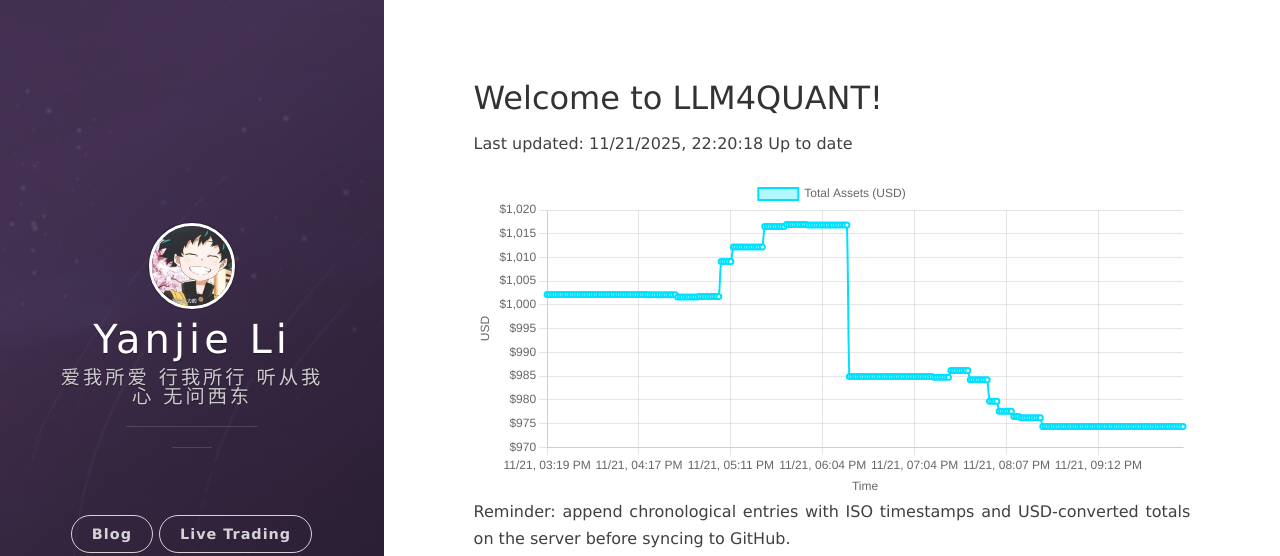
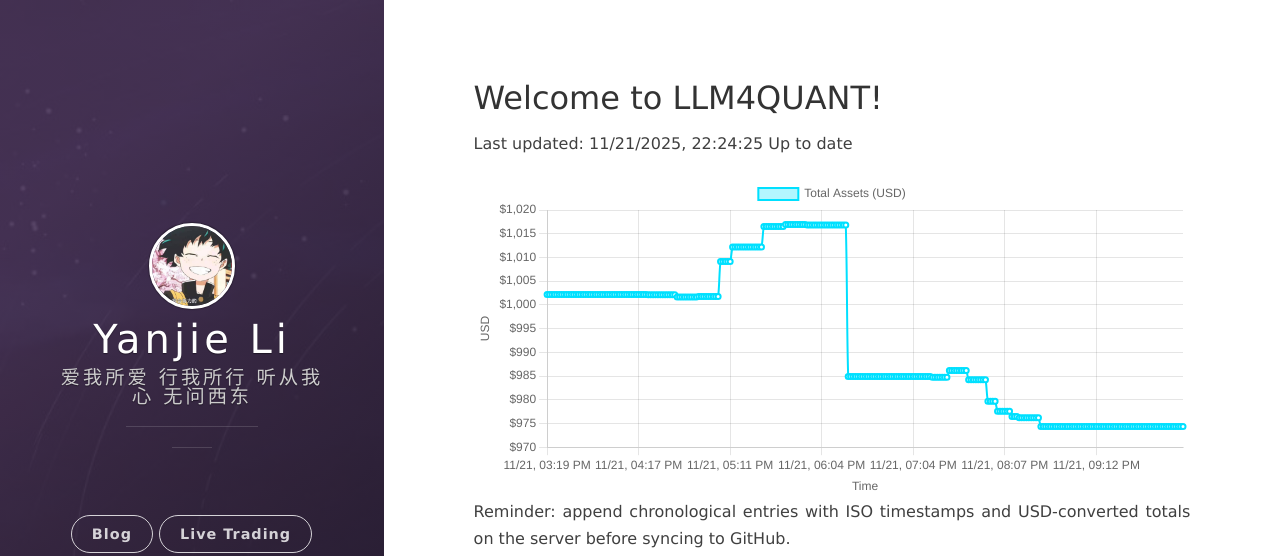
Before and after one commit to leeyegy/leeyegy.github.io, a Jekyll site: the page built from live-trading.html, in a window 1280 px wide. Shown: the top 556 px of the page. Built offline with Jekyll 4.4.1, drawn with Linux system fonts in a browser that asks for light colours; nearby versions of some CDN libraries.

Commit message:
AccountMonitor: update balance history 2025-11-22T06:24:25+08:00

```diff
--- a/assets/data/binance/balance-history.json
+++ b/assets/data/binance/balance-history.json
@@ -1,5 +1,5 @@
 {
-  "generatedAt": "2025-11-22T06:20:18+08:00",
+  "generatedAt": "2025-11-22T06:24:25+08:00",
   "asset": "total_usd_value",
   "history": [
     {
@@ -1057,6 +1057,10 @@
     {
       "timestamp": "2025-11-22T06:20:18+08:00",
       "totalUsd": 974.36593718
+    },
+    {
+      "timestamp": "2025-11-22T06:24:25+08:00",
+      "totalUsd": 974.36593718
     }
   ]
 }
```
